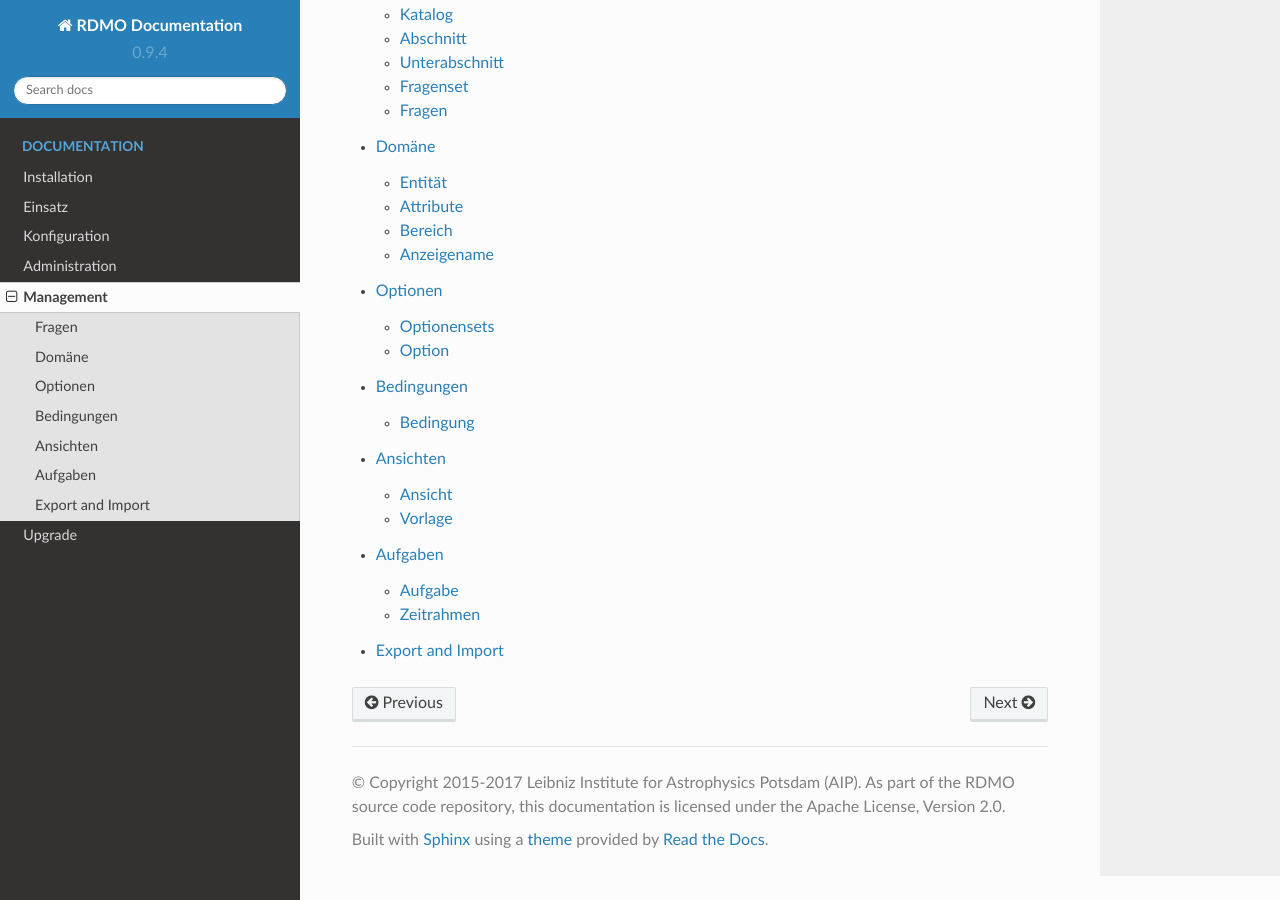
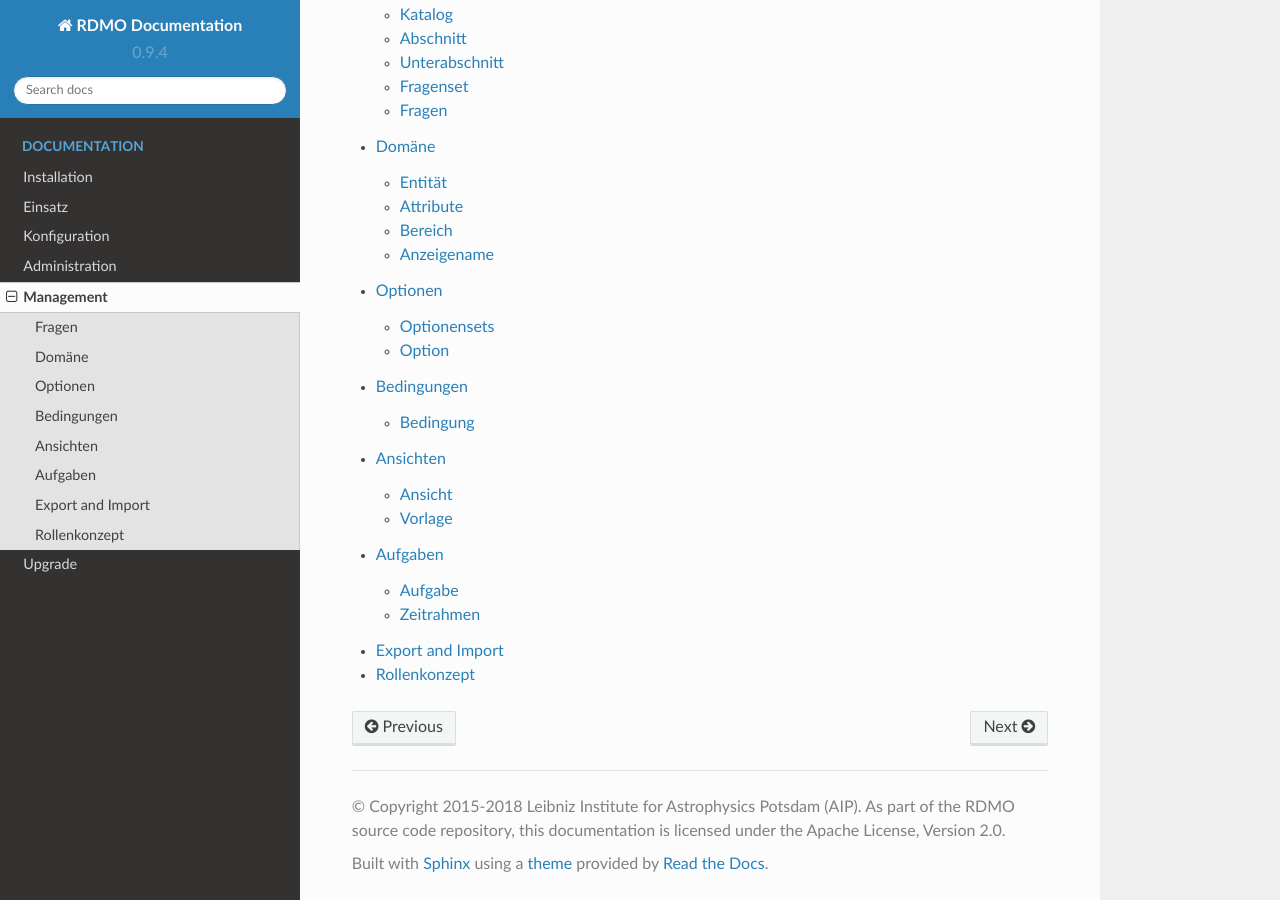
Before and after one commit to rdmorganiser/rdmo-docs-de, a Sphinx documentation site: the page built from docs/management/index.rst, in a window 1280 px wide and 900 px high, scrolled down 3200 px. Built offline with Sphinx 7.4.7 and the Read the Docs theme 2.0.0, drawn with Linux system fonts in a browser that asks for light colours.

```diff
--- a/docs/conf.py
+++ b/docs/conf.py
@@ -45,7 +45,7 @@ master_doc = 'index'
 
 # General information about the project.
 project = u'RDMO Documentation'
-copyright = u'2015-2017 Leibniz Institute for Astrophysics Potsdam (AIP). As part of the RDMO source code repository, this documentation is licensed under the Apache License, Version 2.0'
+copyright = u'2015-2018 Leibniz Institute for Astrophysics Potsdam (AIP). As part of the RDMO source code repository, this documentation is licensed under the Apache License, Version 2.0'
 author = u'RDMO project'
 
 # The version info for the project you're documenting, acts as a replacement for
--- a/docs/management/index.rst
+++ b/docs/management/index.rst
@@ -46,3 +46,4 @@ Der Schlüssel ist eine Pflichtangabe und dient als interne Bezeichnung. Zusamme
    views
    tasks
    export
+   roles
```
Also changed, not shown: docs/management/roles.rst (added, +10 -0 lines).
